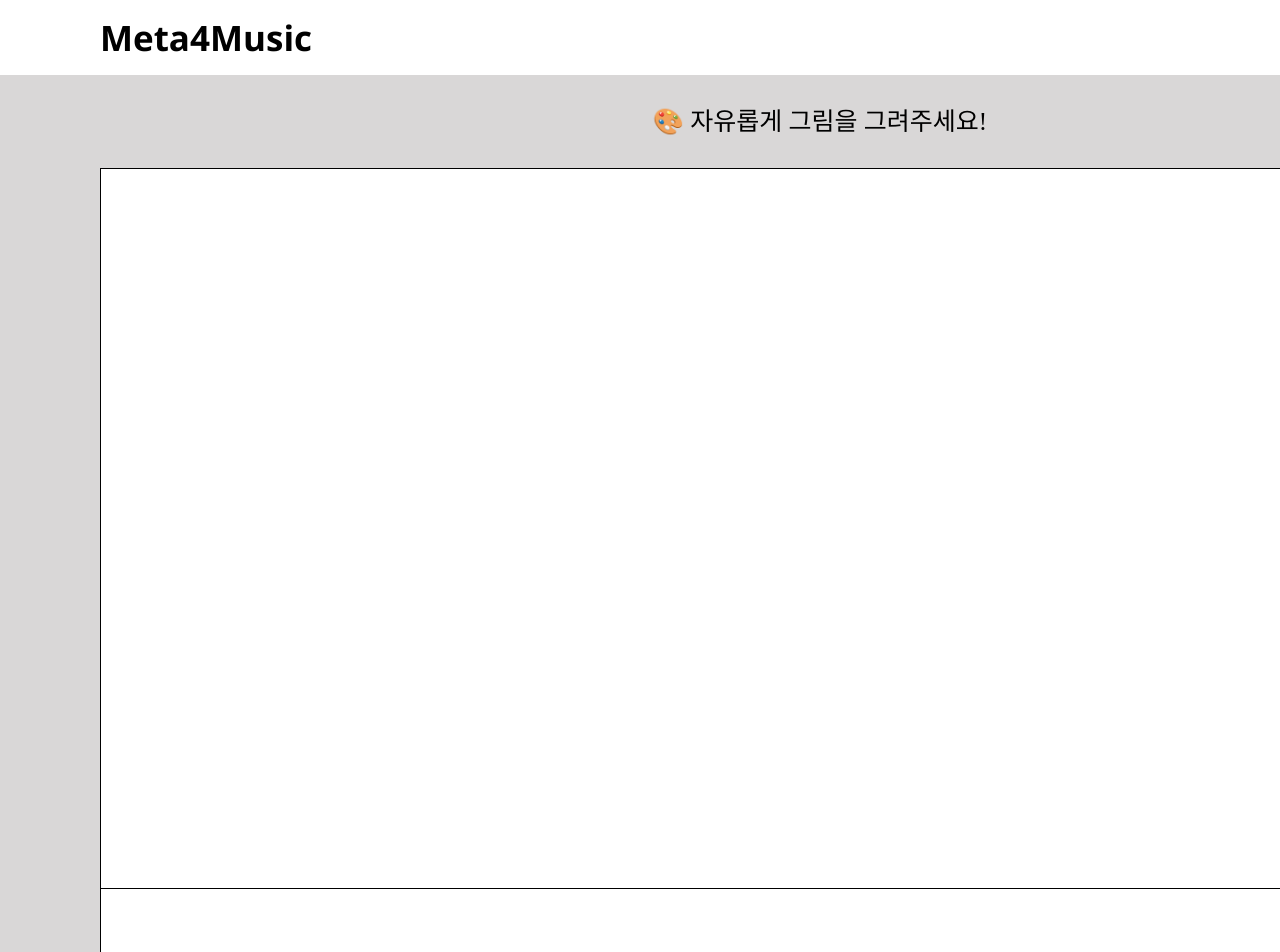
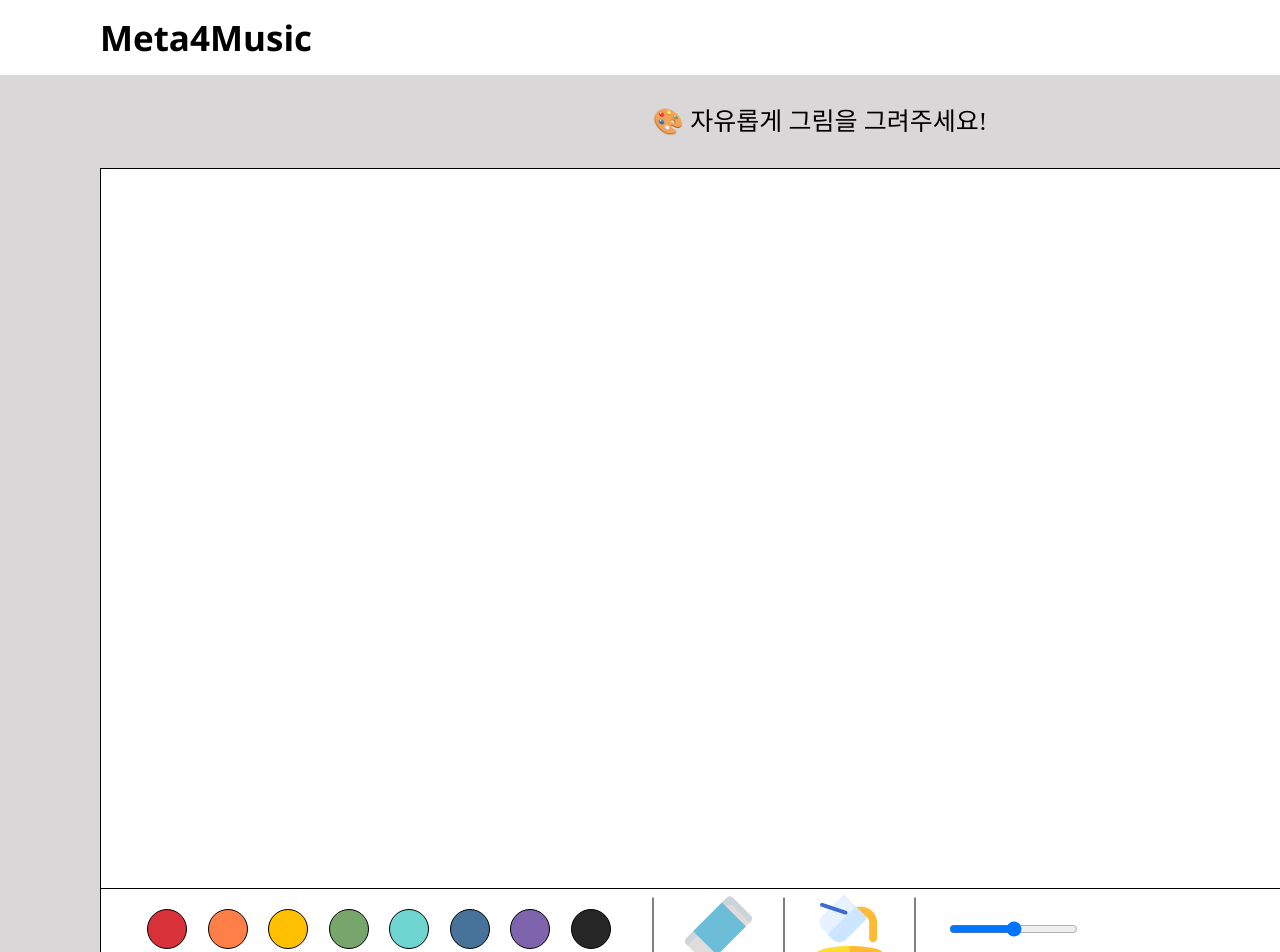
Before and after one commit to duksung-meta4/Meta4-FRONTEND, a React (Create React App) app: page /drawing in a window 1280 px wide. Shown: the top 952 px of the page. Built offline with nearby package versions, Linux system fonts and the light colour scheme; a web font is replaced by a local one.

Commit message:
그림판 UI

```diff
--- a/src/css/Drawing.module.css
+++ b/src/css/Drawing.module.css
@@ -42,9 +42,14 @@
     border-right: solid 1px;
     border-bottom: solid 1px;
     margin-bottom: 27px;
+
+    display: flex;
+
+    align-items: center;
+
 }
 
-.drawingBody button{
+.startButton{
     background-color: #0085A1;
     color: white;
     width: 185px;
@@ -56,8 +61,32 @@
     margin-left: auto;
     margin-bottom: 27px;
     transition: all 0.3s ease 0s;
+    cursor: pointer;
 }
 
-.drawingBody button:hover{
+.startButton:hover{
     color: #FFD74B;
 }
+
+.chooseColor{
+    width: 484px;
+    margin-left: 36px;
+    display: flex;
+    justify-content: space-around;
+}
+
+.colorbutton{
+    width: 40px;
+    height: 40px;
+    border-radius: 50%;
+    border: solid 1px;
+    cursor: pointer;
+}
+
+.Line{
+    width: 64px;
+    border: 0;
+    height: 1px;
+    background-color: black;
+    transform: rotate(90deg);
+}
--- a/src/pages/Drawing.js
+++ b/src/pages/Drawing.js
@@ -1,12 +1,21 @@
 import React from "react";
 import styles from "../css/Drawing.module.css";
+import eraser from "../img/eraser.png";
+import fill from "../img/fill.png";
+import { useNavigate } from "react-router-dom";
 
 const Drawing = () => {
+  const navigate = useNavigate();
+  const goHomepage = () => {
+    navigate("/");
+  };
   return (
     <div>
       {/* 메뉴바 */}
       <div className={styles.semiMenu}>
-        <div className={styles.logo}>Meta4Music</div>
+        <div className={styles.logo} onClick={goHomepage}>
+          Meta4Music
+        </div>
       </div>
 
       {/* content영역 */}
@@ -21,9 +30,72 @@ const Drawing = () => {
           height="50"
         ></canvas>
         {/* 그림툴 */}
-        <div className={styles.drawingTools}></div>
+        <div className={styles.drawingTools}>
+          <div className={styles.chooseColor}>
+            <button
+              type="button"
+              className={styles.colorbutton}
+              style={{ backgroundColor: "#D8313A" }}
+            ></button>
+            <button
+              type="button"
+              className={styles.colorbutton}
+              style={{ backgroundColor: "#FF7F49" }}
+            ></button>
+            <button
+              type="button"
+              className={styles.colorbutton}
+              style={{ backgroundColor: "#FFC000" }}
+            ></button>
+            <button
+              type="button"
+              className={styles.colorbutton}
+              style={{ backgroundColor: "#77A56B" }}
+            ></button>
+            <button
+              type="button"
+              className={styles.colorbutton}
+              style={{ backgroundColor: "#6ED5D0" }}
+            ></button>
+            <button
+              type="button"
+              className={styles.colorbutton}
+              style={{ backgroundColor: "#47729A" }}
+            ></button>
+            <button
+              type="button"
+              className={styles.colorbutton}
+              style={{ backgroundColor: "#7D64AD" }}
+            ></button>
+            <button
+              type="button"
+              className={styles.colorbutton}
+              style={{ backgroundColor: "#272727" }}
+            ></button>
+          </div>
+          {/* 구분선 */}
+          <div className={styles.Line}></div>
+          {/* 지우개 */}
+          <div style={{ cursor: "pointer" }}>
+            <img src={eraser} alt="지우개 그림" />
+          </div>
+          {/* 구분선 */}
+          <div className={styles.Line}></div>
+          {/* 채우기 */}
+          <div style={{ cursor: "pointer" }}>
+            <img src={fill} alt="채우기 그림" />
+          </div>
+          {/* 구분선 */}
+          <div className={styles.Line}></div>
+          {/* 굵기 조절 바*/}
+          <div>
+            <input type="range" />
+          </div>
+        </div>
         {/* 버튼 */}
-        <button type="button">Start making!</button>
+        <button type="button" className={styles.startButton}>
+          Start making!
+        </button>
       </div>
     </div>
   );
```
Also changed, not shown: src/img/eraser.png (added), src/img/fill.png (added).
